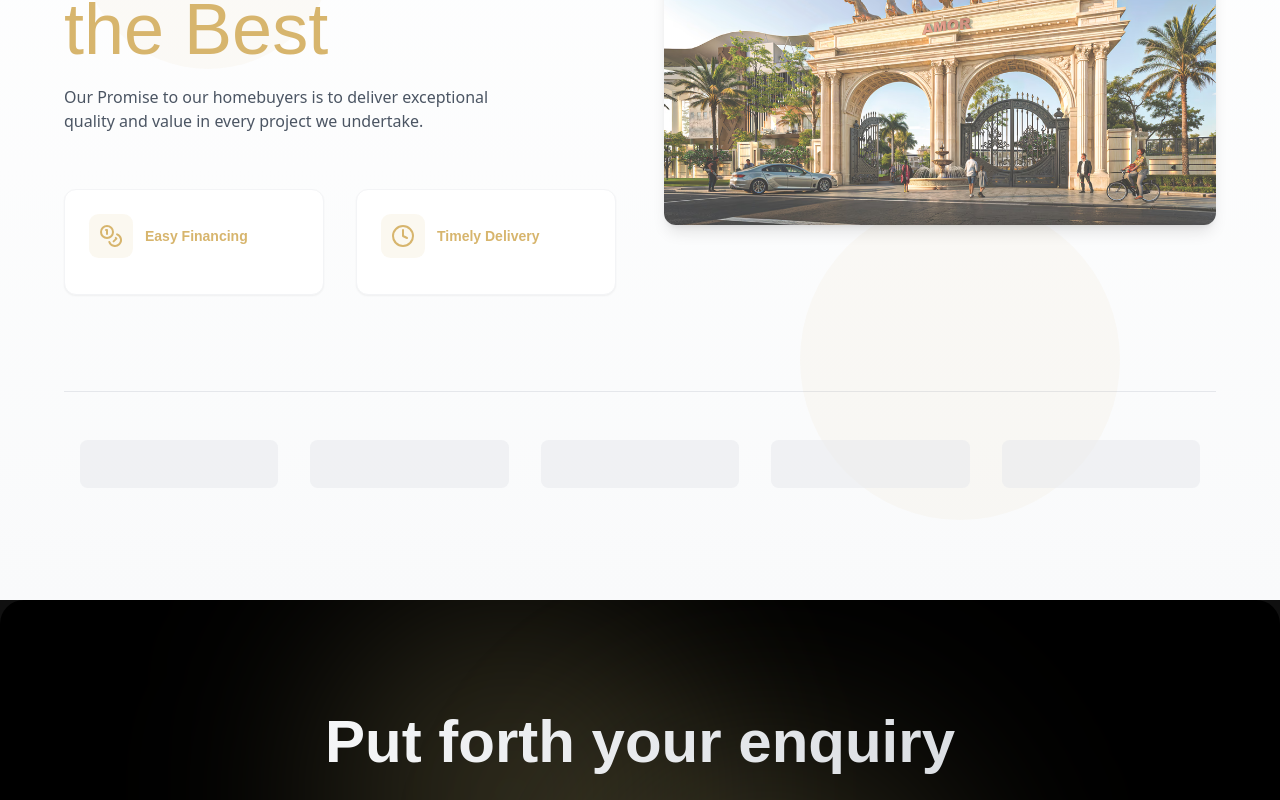
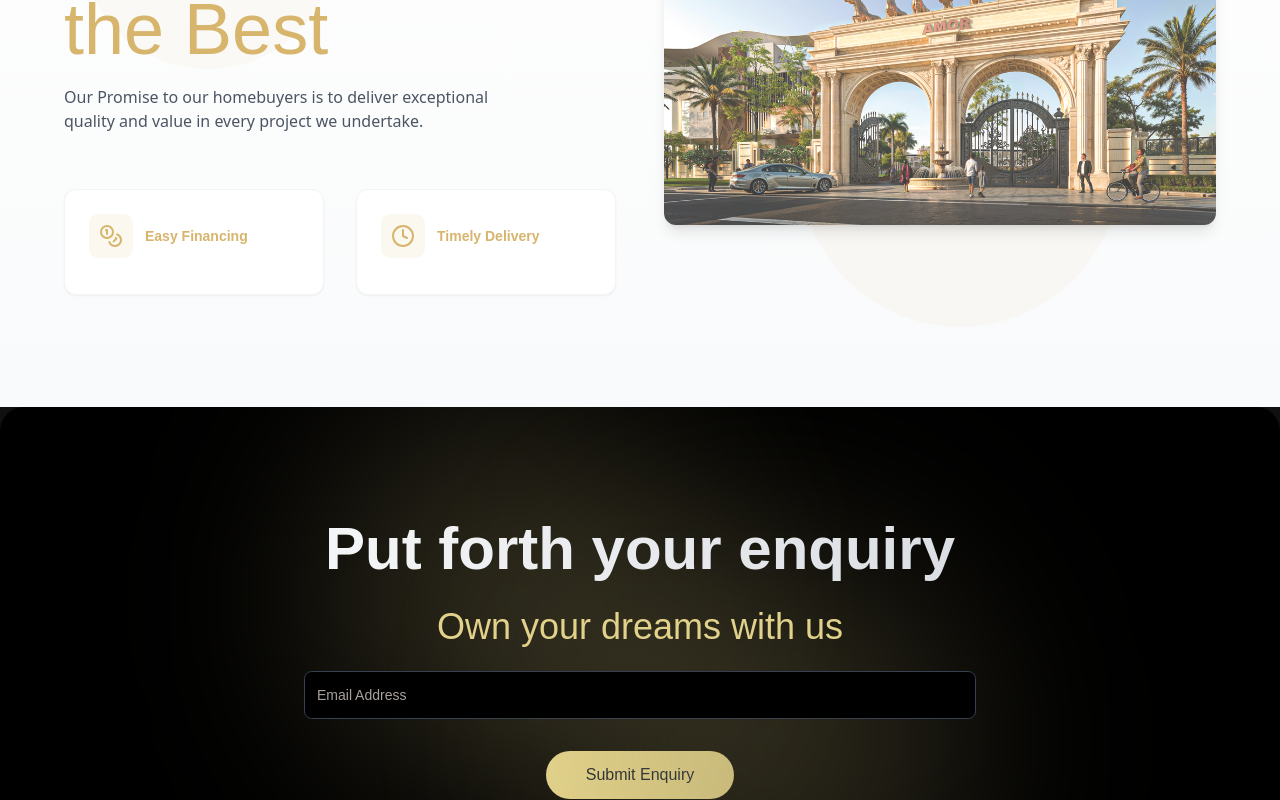
Before and after one commit to stygian-96/css-infratech-master, a Next.js app: page / in a window 1280 px wide. Shown: the part 3627-4427 px from the top of the page. Built offline with nearby package versions, Linux system fonts and the light colour scheme; a web font is replaced by a local one.

Commit message:
remove unused import and clean up partner logos section in TrustedSection component

```diff
--- a/src/components/features.tsx
+++ b/src/components/features.tsx
@@ -2,7 +2,7 @@
 
 import Image from "next/image";
 import { motion } from "framer-motion";
-import { Clock, Coins, DollarSign } from "lucide-react";
+import { Clock, Coins } from "lucide-react";
 
 export default function TrustedSection() {
   return (
@@ -81,6 +81,7 @@ export default function TrustedSection() {
           className="w-full relative"
         >
           <div className="absolute -top-5 -left-5 right-5 bottom-5 bg-[#d7b56d]/10 rounded-xl -z-10"></div>
+
           <Image
             src="/images/amor.avif"
             width={900}
@@ -90,27 +91,6 @@ export default function TrustedSection() {
           />
         </motion.div>
       </div>
-
-      {/* Partners logos */}
-      <motion.div
-        initial={{ opacity: 0, y: 20 }}
-        whileInView={{ opacity: 1, y: 0 }}
-        transition={{ duration: 0.6, delay: 0.4 }}
-        viewport={{ once: true }}
-        className="max-w-7xl mx-auto mt-24 pt-12 border-t border-gray-200"
-      >
-        <div className="flex flex-wrap justify-between items-center gap-y-8">
-          {/* Add placeholder logos - you'll want to replace these with actual partner logos */}
-          {[1, 2, 3, 4, 5].map((i) => (
-            <div
-              key={i}
-              className="w-1/2 md:w-1/5 px-4 opacity-70 hover:opacity-100 transition-opacity"
-            >
-              <div className="h-12 bg-gray-200/70 rounded-md"></div>
-            </div>
-          ))}
-        </div>
-      </motion.div>
     </section>
   );
 }
```
